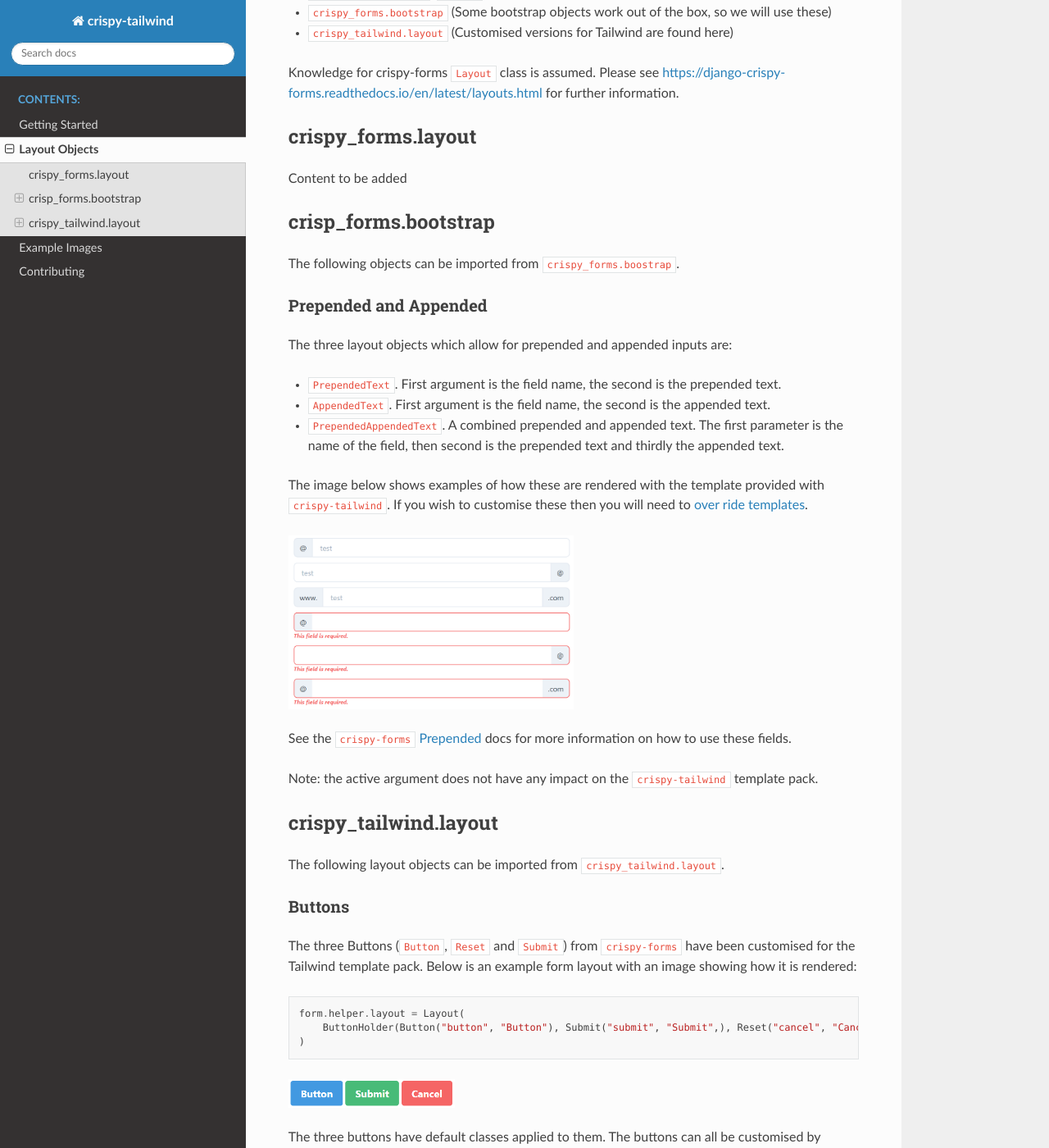
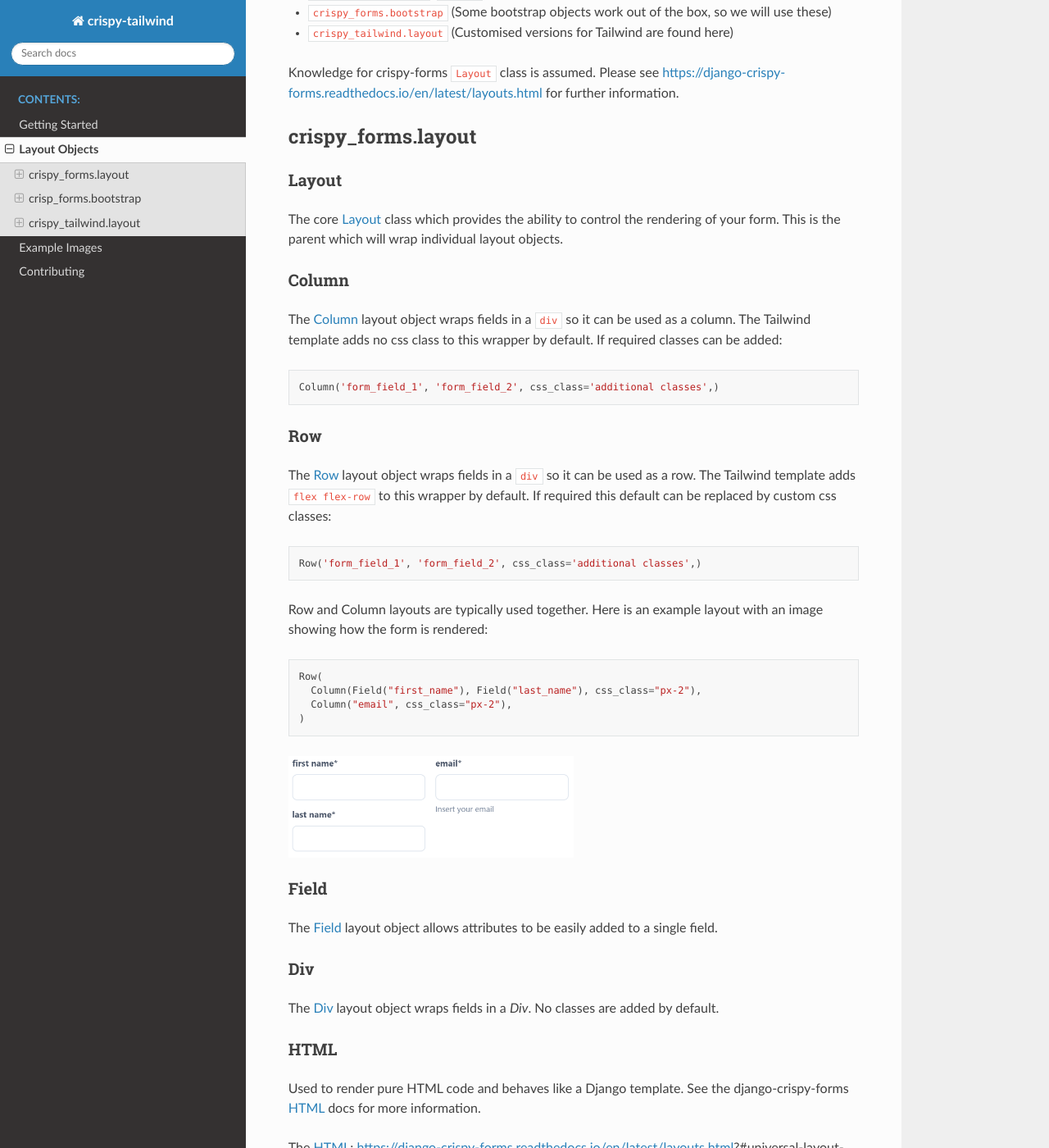
Before and after one commit to django-crispy-forms/crispy-tailwind, a Sphinx documentation site: the page built from docs/layout_objects.txt, in a window 1280 px wide and 1400 px high, scrolled down 473 px. Shown: the whole window at 82% size. Built offline with Sphinx 7.4.7 and the Read the Docs theme 2.0.0, drawn with Linux system fonts in a browser that asks for light colours; some of the changed text lies outside the part shown.

Commit message:
Doc'd fundamental layout objects (#40)

```diff
--- a/docs/layout_objects.txt
+++ b/docs/layout_objects.txt
@@ -27,7 +27,101 @@
 crispy_forms.layout
 ===================
 
-Content to be added
+Layout
+------
+
+The core Layout_ class which provides the ability to control the rendering of your form. This is the parent which will
+wrap individual layout objects.
+
+.. _Layout: https://django-crispy-forms.readthedocs.io/en/latest/layouts.html?#fundamentals
+
+Column
+------
+
+The Column_ layout object wraps fields in a ``div`` so it can be used as a
+column. The Tailwind template adds no css class to this wrapper by default. If
+required classes can be added::
+
+  Column('form_field_1', 'form_field_2', css_class='additional classes',)
+
+.. _column: https://django-crispy-forms.readthedocs.io/en/latest/api_layout.html?#layout.Column
+
+Row
+---
+
+The Row_ layout object wraps fields in a ``div`` so it can be used as a
+row. The Tailwind template adds ``flex flex-row`` to this wrapper by default.
+If required this default can be replaced by custom css classes::
+
+  Row('form_field_1', 'form_field_2', css_class='additional classes',)
+
+Row and Column layouts are typically used together. Here is an example layout
+with an image showing how the form is rendered::
+
+  Row(
+    Column(Field("first_name"), Field("last_name"), css_class="px-2"),
+    Column("email", css_class="px-2"),
+  )
+
+.. image:: img/row_col.png
+    :width: 50%
+
+.. _Row : https://django-crispy-forms.readthedocs.io/en/latest/api_layout.html?#layout.Row
+
+Field
+-----
+
+The Field_ layout object allows attributes to be easily added to a single
+field.
+
+.. _Field: https://django-crispy-forms.readthedocs.io/en/latest/api_layout.html?#layout.Field
+
+Div
+---
+
+The Div_ layout object wraps fields in a `Div`. No classes are added by default.
+
+.. _Div: https://django-crispy-forms.readthedocs.io/en/latest/api_layout.html?#layout.Div
+
+HTML
+----
+
+Used to render pure HTML code and behaves like a Django template. See the django-crispy-forms HTML_ docs for more
+information.
+
+The HTML_: https://django-crispy-forms.readthedocs.io/en/latest/layouts.html?#universal-layout-objects
+
+.. _HTML:
+
+Hidden
+------
+
+Used to create a hidden_ input.
+
+.. _Hidden: https://django-crispy-forms.readthedocs.io/en/latest/api_layout.html?#layout.Hidden
+
+Fieldset
+--------
+
+Wraps fields in a ``<fieldset>``. The first parameter is the legend for the
+fieldset. By default the class for the legend is
+``block text-gray-700 font-bold mb-2``. Below is an example layout and the
+default rendering::
+
+  Fieldset("Text for the legend", "is_company", "email",)
+
+.. image:: img/fieldset.png
+    :width: 50%
+
+If you wish to customise the legend please over ride the template. See the
+`over riding layout objects templates`_ docs for guidance on how to do this.
+
+.. _`over riding layout objects templates`: https://django-crispy-forms.readthedocs.io/en/latest/layouts.html?#overriding-layout-objects-templates
+.. _Fieldset: https://django-crispy-forms.readthedocs.io/en/latest/api_layout.html?#layout.Fieldset
+
+TBC
+---
+Multifield, MultiWidgetField
 
 crisp_forms.bootstrap
 =====================
```
Also changed, not shown: docs/img/fieldset.png (added), docs/img/row_col.png (added).
